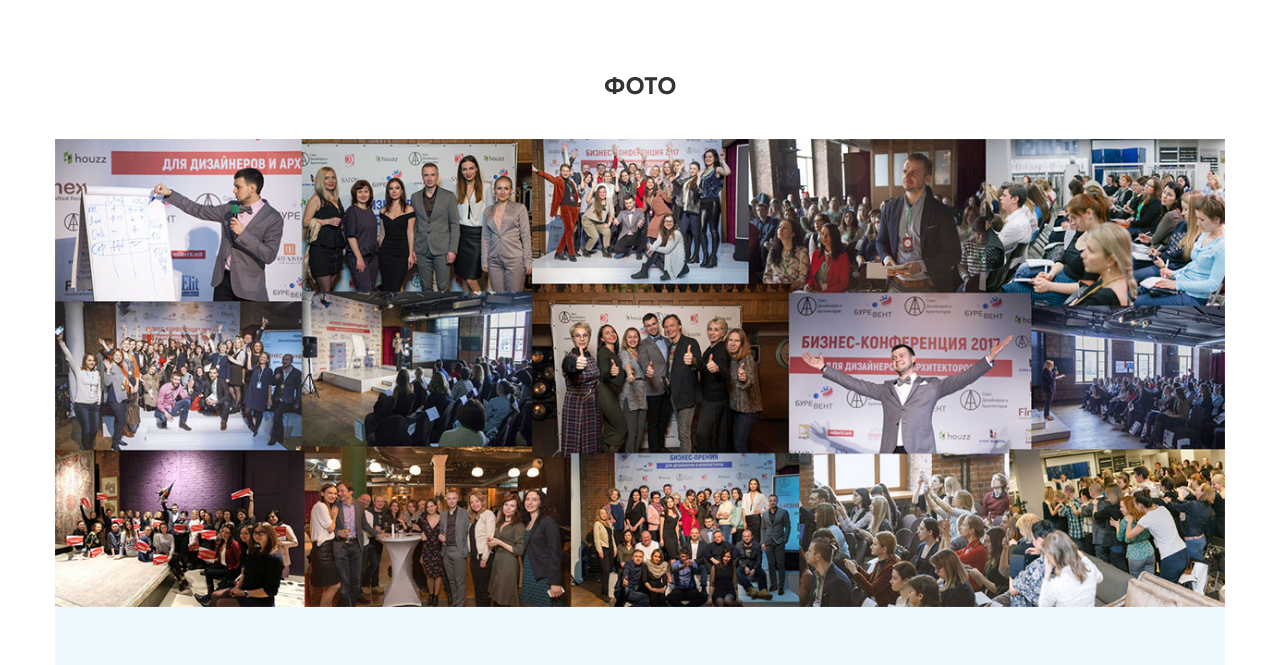
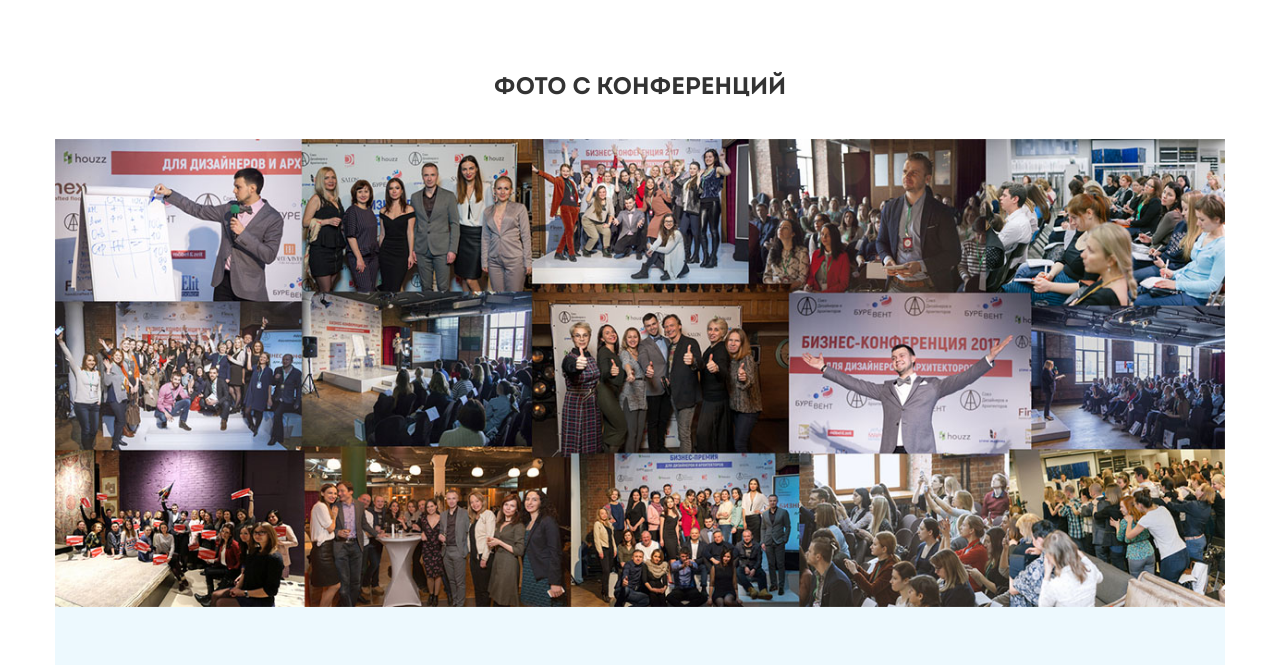
Before and after one commit to rodomed/GoldenDesign, a plain HTML site: page index.html in a window 1280 px wide. Shown: the part 1324-1989 px from the top of the page. Drawn offline with nearby package versions, Linux system fonts and the light colour scheme; some packages are replaced by stand-ins of ours.

Commit message:
вернул старый вариант

```diff
--- a/index.html
+++ b/index.html
@@ -84,7 +84,7 @@
 				</div>
 			</div>
 			<div class="foto">
-				<h2>фото <!--с конференций --></h2>
+				<h2>фото с конференций </h2>
 				<img src="images/collage.jpg" class="img-responsive"></div>
 		</main>
 		<footer>
```
